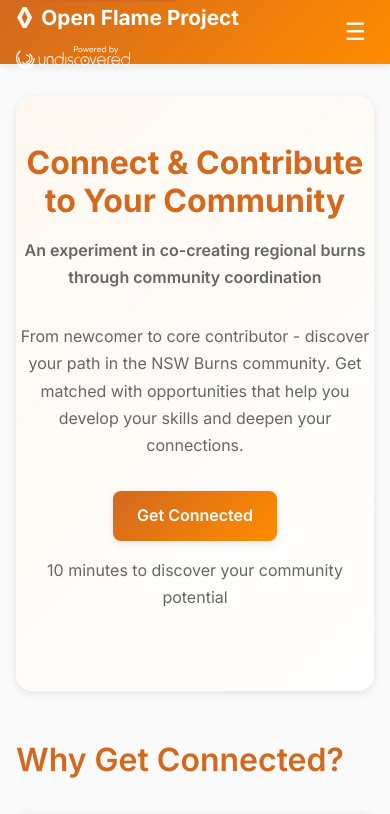
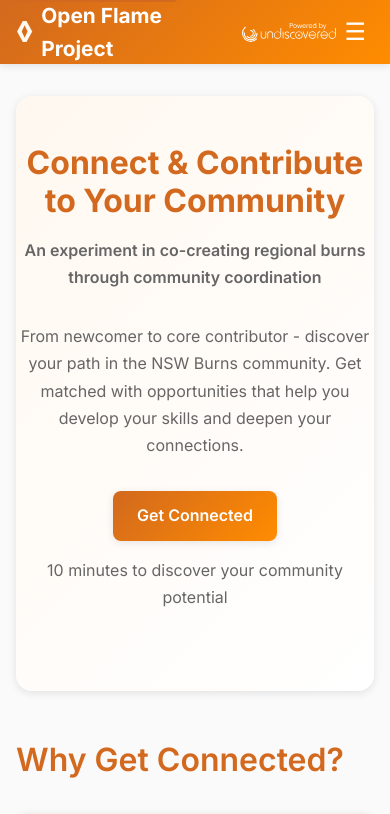
Before and after one commit to openflameprojectnsw-gif/burnerbase, a plain HTML site: page index.html in a window 390 px wide. Shown: the top 814 px of the page. Drawn offline with Linux system fonts and the light colour scheme.

Commit message:
Update style.css

```diff
--- a/css/style.css
+++ b/css/style.css
@@ -120,7 +120,7 @@ body {
 }
 
 .powered-by-logo {
-    height: 32px;
+    height: 28px;
     opacity: 1;
     filter: brightness(0) invert(1);
 }
@@ -671,7 +671,7 @@ select:focus {
     }
 
     .powered-by-logo {
-        height: 28px;
+        height: 24px;
     }
 
     .nav-logo {
@@ -681,13 +681,13 @@ select:focus {
 
 @media (max-width: 480px) {
     .nav-brand {
-        flex-direction: column;
-        align-items: flex-start;
-        gap: 0.25rem;
+        flex-direction: row;
+        align-items: center;
+        gap: 0.5rem;
     }
 
     .powered-by-logo {
-        height: 24px;
+        height: 20px;
     }
 }
 
```
